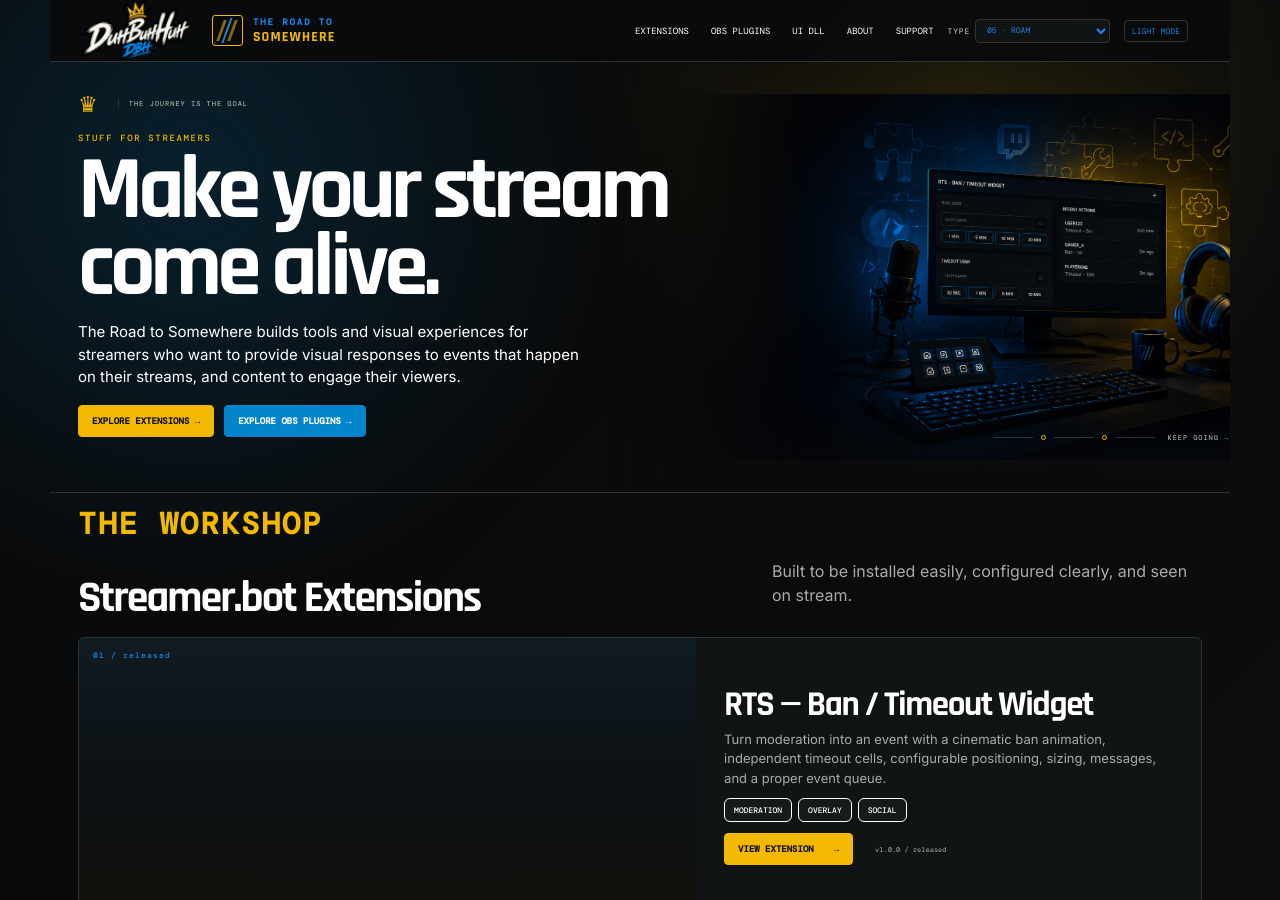
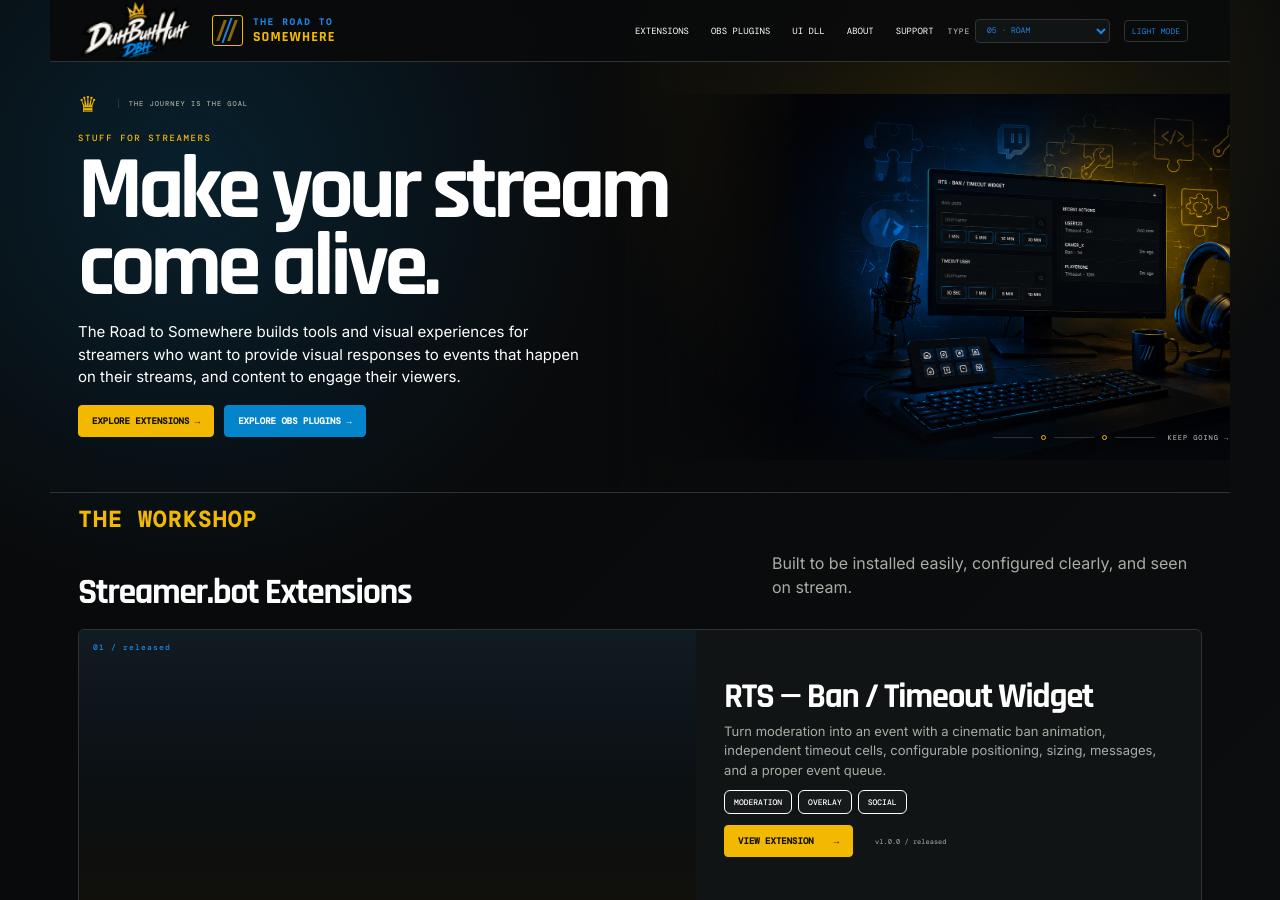
Before and after one commit to DizzyBHigh/road-to-somewhere, a Jekyll site: the page built from index.html, in a window 1280 px wide and 900 px high. Built offline with Jekyll 4.4.1, drawn with Linux system fonts in a browser that asks for light colours; a script that is not in the unit is left out.

Commit message:
Load shared typography module

```diff
--- a/assets/site.css
+++ b/assets/site.css
@@ -1,4 +1,5 @@
 /* Site-wide CSS entry point. Keep feature styling in focused modules. */
 @import url('theme.css');
 @import url('layout.css');
+@import url('typography.css');
 @import url('product-cards.css');
```
